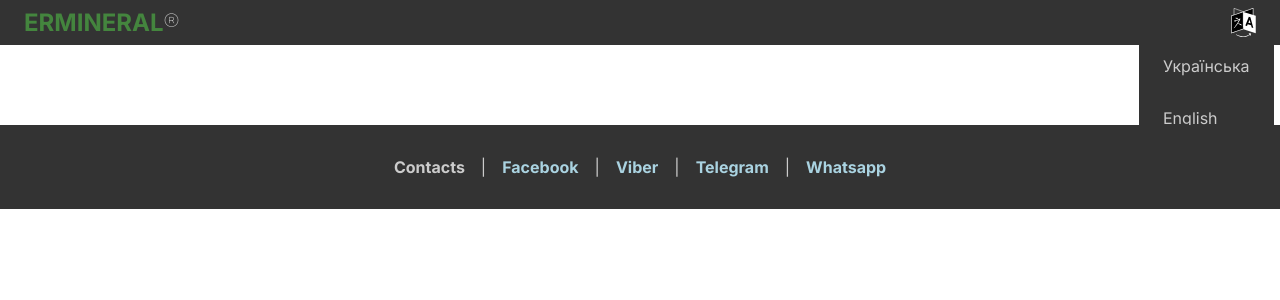
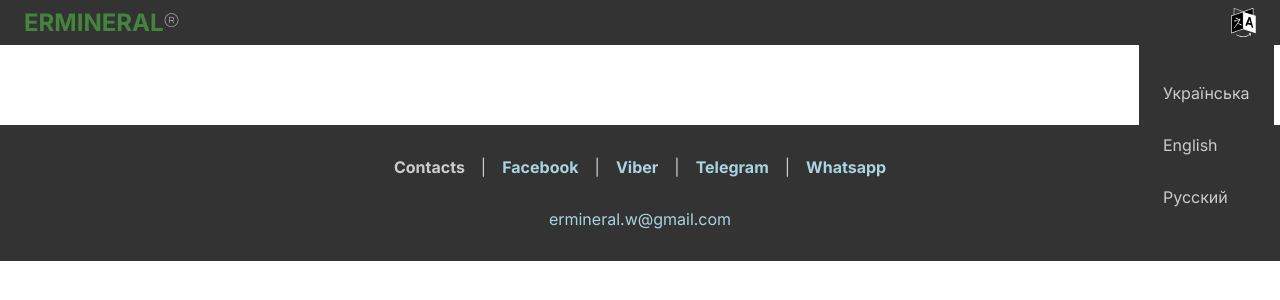
Before and after one commit to mishin78/ermineral-platform, a Next.js app: page /about in a window 1280 px wide. Both pictures are taken after a click on the picture 1243 px from the left and 22 px from the top of the page. Shown: the top 300 px of the page. Built offline with nearby package versions, Linux system fonts and the light colour scheme.

Commit message:
add email into footer

```diff
--- a/src/app/contacts.js
+++ b/src/app/contacts.js
@@ -6,13 +6,13 @@ export default function Contacts() {
     <div>
         <h4 className='contacts'>Contacts</h4>
         <span>|</span>
-        <h4>Facebook</h4>
+        <a target='auto_blank' href='https://www.facebook.com/profile.php?id=100011329001743'><h4>Facebook</h4></a>
         <span>|</span>
         <h4>Viber</h4>
         <span>|</span>
-        <h4>Telegram</h4>
+        <a target='auto_blank' href='https://t.me/Hellen_Gan'><h4>Telegram</h4></a>
         <span>|</span>
-        <h4>Whatsapp</h4>
+        <a target='auto_blank' href='https://wa.me/+380996209879'><h4>Whatsapp</h4></a>
     </div>
     )
 }
--- a/src/app/footer.js
+++ b/src/app/footer.js
@@ -7,6 +7,7 @@ export default function Footer() {
     return (
         <footer>
             <Contacts />
+            <p>ermineral.w@gmail.com</p>
         </footer>
     )
 }
--- a/src/app/styles.sass
+++ b/src/app/styles.sass
@@ -68,12 +68,12 @@ img
     justify-content: center
     flex-direction: column
     right: 0.5%
-    top: 0%
+    top: 2.7rem
     background-color: $header-background-light
-    padding: 3rem 1rem 1rem 1rem
+    padding: 2rem 1rem 1rem 1rem
     gap: 1rem
     border-radius: 2px
-    z-index: -1
+
     li
         font-size: 1rem
         padding: 0.5rem
@@ -219,6 +219,11 @@ footer
     background-color: $header-background-light
     padding: 2rem
     user-select: none
+    p
+        color: #AAD3E1
+        font-size: 1rem
+        text-align: center
+        padding: 2rem 0rem 0rem 0rem
     div
         display: flex
         align-items: center
@@ -250,6 +255,7 @@ footer
     .langModal
         position: relative
         right: 0px
+        top: 0px
         width: 100%
         display: flex
         align-items: center
```
